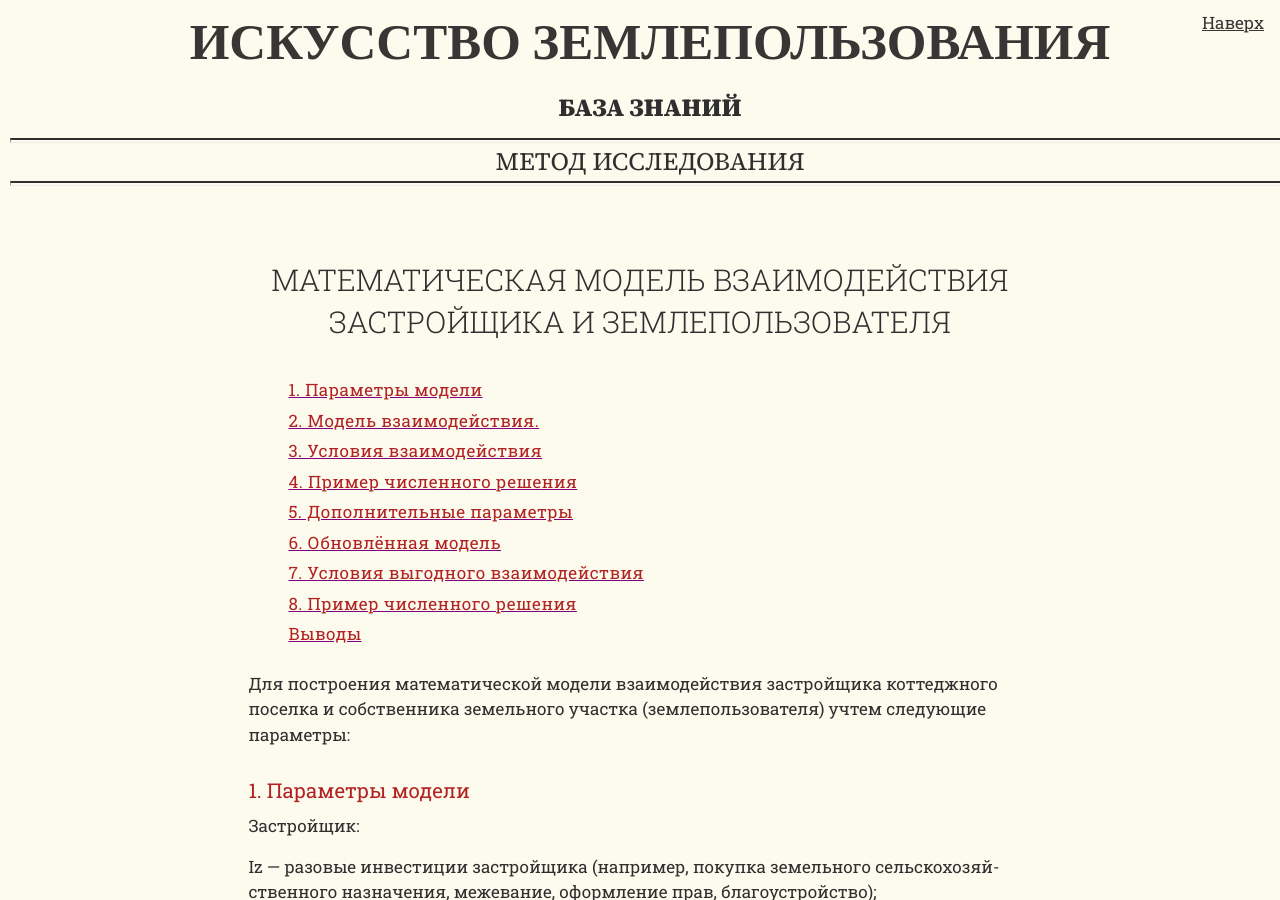
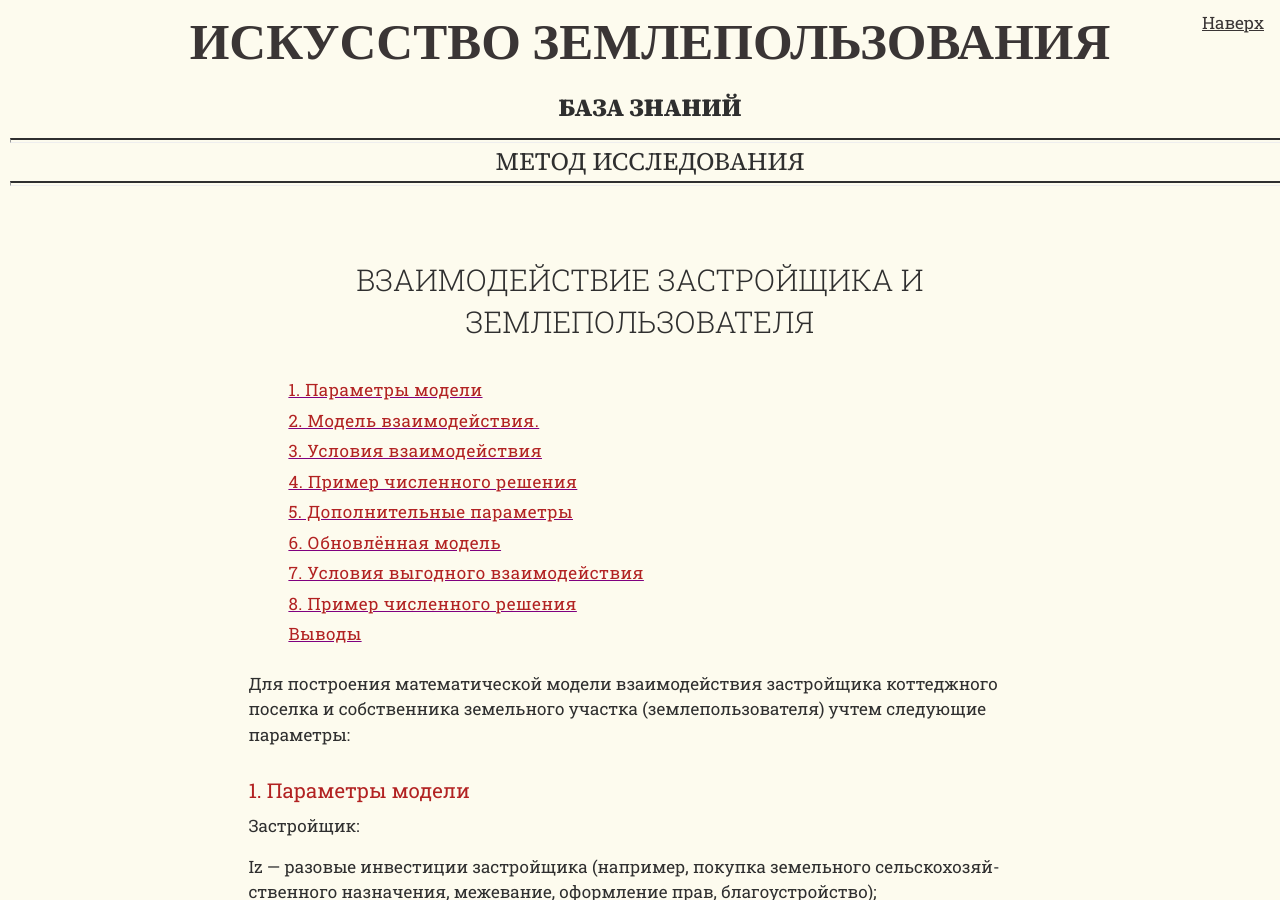
Before and after one commit to SergSi/land-use-art, a Jekyll site: the page built from _posts/2025-02-12-model.md, in a window 1280 px wide and 900 px high. Built offline with Jekyll 4.4.1, drawn with Linux system fonts in a browser that asks for light colours; some web fonts are replaced.

Commit message:
Update 2025-02-12-model.md

```diff
--- a/_posts/2025-02-12-model.md
+++ b/_posts/2025-02-12-model.md
@@ -1,5 +1,5 @@
 ---
-title: Математическая модель взаимодействия застройщика и землепользователя
+title: Взаимодействие застройщика и землепользователя
 layout: doc
 summary: Математичекая модель взаимодейсвия застройщика еоттеджного поселка и владельца земельного учвастка
 class: methods
```
